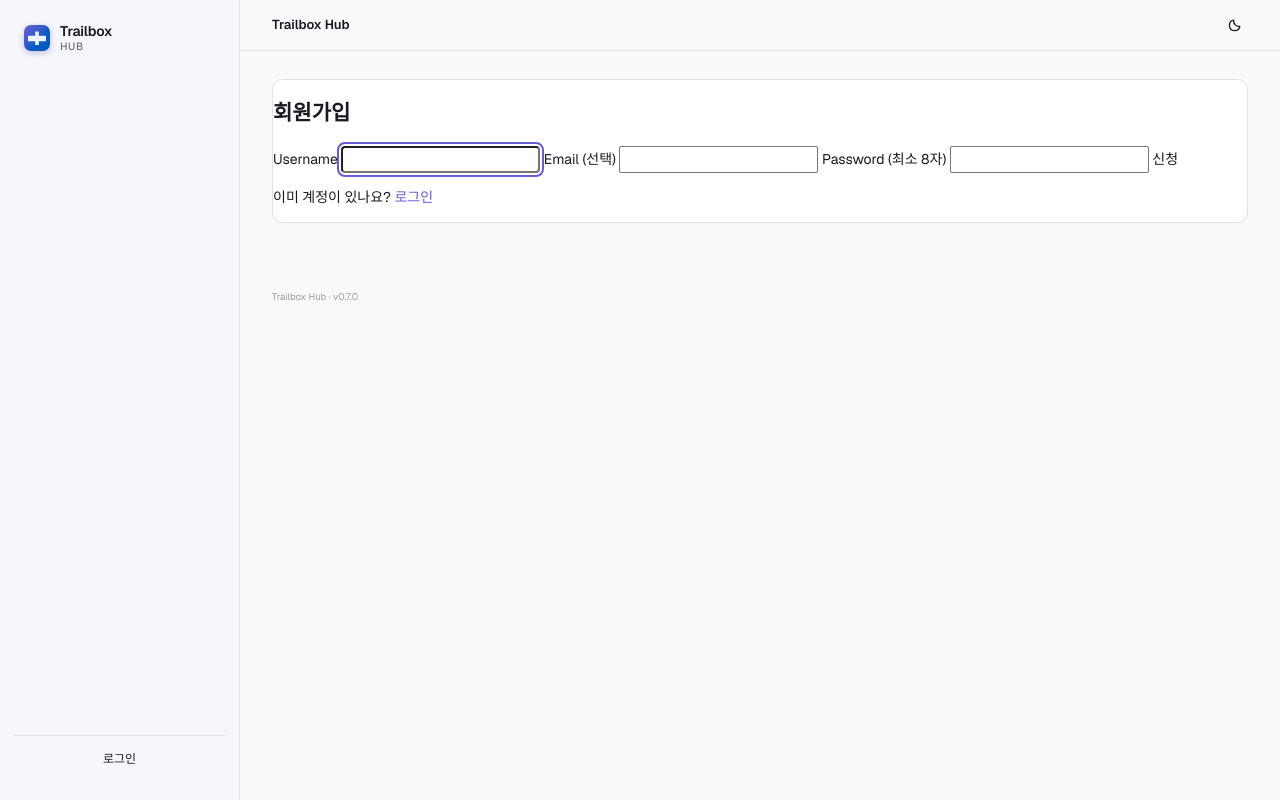
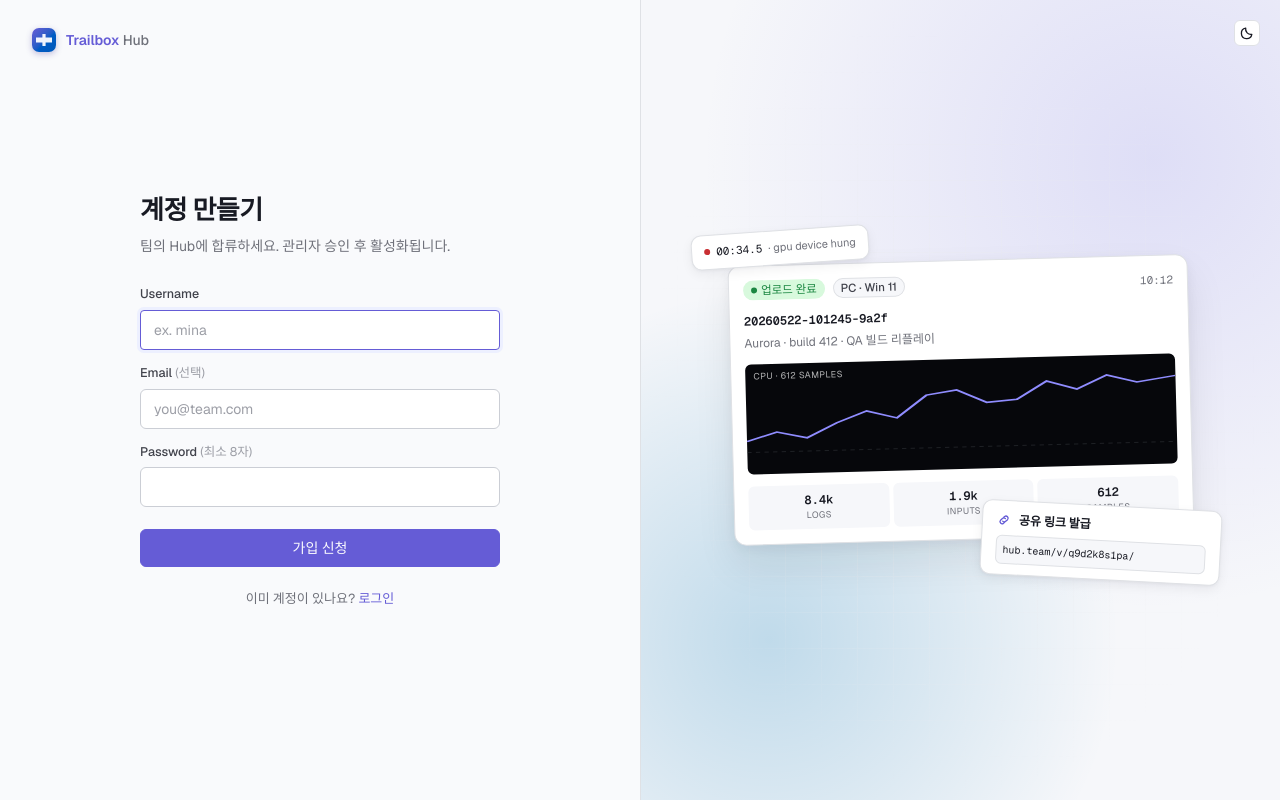
Before and after one commit to hgkim0105/trailbox, a FastAPI app: page /register in a window 1280 px wide. Run offline with FastAPI, Linux system fonts and the light colour scheme; some libraries are stand-ins or nearby versions.

Commit message:
feat(hub): rewrite login + register on the new auth shell
Two-column auth layout per design handoff:
- Left: 360px form with brand mark, H1, subtitle, large inputs, primary
  button. Login uses 'username + password', Register adds optional email
  and shows the 'pending approval' success panel after submit.
- Right: decorative visual — gradient + grid backdrop with three
  rotated floating cards (session preview, share link, event row),
  extracted into _auth_visual.html for reuse.

Floating-card markup was converted from the prototype's inline-styled
JSX into proper .auth-mock__* classes appended to app.css so the same
shape works under Jinja without inline-style sprawl.

Demo-mode info box and dead 'forgot password?' link from the prototype
intentionally omitted (no recovery flow exists yet — admin reset is via
/admin/users or the reset-password CLI subcommand).

Auth screens have no topbar, so a fixed-position theme toggle button is
rendered in the corner of each page.

Co-Authored-By: Claude Opus 4.7 <noreply@anthropic.com>

```diff
--- a/hub_server/static/app.css
+++ b/hub_server/static/app.css
@@ -1220,3 +1220,99 @@ input, select, textarea { font: inherit; color: inherit; }
 /* Focus a11y */
 :focus-visible { outline: 2px solid var(--accent); outline-offset: 2px; border-radius: 4px; }
 .btn:focus-visible { outline-offset: 1px; }
+
+/* ============================================================
+   Auth-shell decorative mock (floating preview cards)
+   Class-based version of the prototype's inline-styled JSX.
+   ============================================================ */
+.auth-mock__card {
+  background: var(--surface);
+  border: 1px solid var(--border);
+}
+.auth-mock__card--main {
+  border-radius: 12px;
+  padding: 14px;
+  box-shadow: var(--shadow-lg);
+  transform: rotate(-1.5deg);
+}
+.auth-mock__card--share {
+  position: absolute;
+  bottom: -40px;
+  right: -30px;
+  border-radius: 10px;
+  padding: 10px 14px;
+  box-shadow: var(--shadow-md);
+  transform: rotate(3deg);
+  width: 240px;
+}
+.auth-mock__card--event {
+  position: absolute;
+  top: -30px;
+  left: -40px;
+  border-radius: 10px;
+  padding: 8px 12px;
+  box-shadow: var(--shadow-md);
+  transform: rotate(-4deg);
+  font-size: 11px;
+  display: flex;
+  align-items: center;
+  gap: 6px;
+}
+.auth-mock__row {
+  display: flex;
+  align-items: center;
+  gap: 8px;
+  margin-bottom: 12px;
+}
+.auth-mock__time { margin-left: auto; font-size: 11px; color: var(--muted); }
+.auth-mock__id { font-size: 12px; color: var(--fg); margin-bottom: 4px; font-weight: 600; }
+.auth-mock__sub { font-size: 12px; color: var(--muted); margin-bottom: 12px; }
+.auth-mock__chart {
+  background: oklch(0.13 0.01 270);
+  border-radius: 6px;
+  height: 110px;
+  position: relative;
+  overflow: hidden;
+}
+.auth-mock__chart svg {
+  position: absolute;
+  inset: 0;
+  width: 100%;
+  height: 100%;
+}
+.auth-mock__chart-label {
+  position: absolute;
+  top: 6px;
+  left: 8px;
+  color: white;
+  font-size: 9px;
+  opacity: 0.7;
+  letter-spacing: 0.05em;
+  text-transform: uppercase;
+}
+.auth-mock__metrics {
+  display: flex;
+  gap: 4px;
+  margin-top: 12px;
+}
+.auth-mock__metric {
+  flex: 1;
+  text-align: center;
+  padding: 6px;
+  background: var(--surface-2);
+  border-radius: 6px;
+}
+.auth-mock__metric-value { font-weight: 600; font-size: 12px; }
+.auth-mock__metric-label {
+  font-size: 9px;
+  color: var(--muted);
+  letter-spacing: 0.05em;
+  text-transform: uppercase;
+}
+.auth-mock__event-dot {
+  width: 6px;
+  height: 6px;
+  border-radius: 50%;
+  background: var(--danger);
+  flex-shrink: 0;
+}
--- /dev/null
+++ b/hub_server/templates/_auth_visual.html
@@ -0,0 +1,54 @@
+<aside class="auth-shell__visual" aria-hidden="true">
+  <div class="auth-mock">
+    <div class="auth-mock__card auth-mock__card--main">
+      <div class="auth-mock__row">
+        <span class="badge badge--success"><span class="dot"></span>업로드 완료</span>
+        <span class="badge badge--neutral">PC · Win 11</span>
+        <span class="auth-mock__time mono">10:12</span>
+      </div>
+      <div class="auth-mock__id mono">20260522-101245-9a2f</div>
+      <div class="auth-mock__sub">Aurora · build 412 · QA 빌드 리플레이</div>
+
+      <div class="auth-mock__chart">
+        <svg viewBox="0 0 200 100" preserveAspectRatio="none">
+          <polyline points="0,70 14,62 28,68 42,55 56,45 70,52 84,32 98,28 112,40 126,38 140,22 154,30 168,18 182,25 200,20"
+                    fill="none" stroke="oklch(0.7 0.18 282)" stroke-width="1.4" />
+          <polyline points="0,80 200,80" stroke="oklch(0.3 0.01 270)" stroke-width="0.4" stroke-dasharray="2 2" />
+        </svg>
+        <span class="auth-mock__chart-label">CPU · 612 samples</span>
+      </div>
+
+      <div class="auth-mock__metrics">
+        <div class="auth-mock__metric">
+          <div class="auth-mock__metric-value mono">8.4k</div>
+          <div class="auth-mock__metric-label">Logs</div>
+        </div>
+        <div class="auth-mock__metric">
+          <div class="auth-mock__metric-value mono">1.9k</div>
+          <div class="auth-mock__metric-label">Inputs</div>
+        </div>
+        <div class="auth-mock__metric">
+          <div class="auth-mock__metric-value mono">612</div>
+          <div class="auth-mock__metric-label">Samples</div>
+        </div>
+      </div>
+    </div>
+
+    <div class="auth-mock__card auth-mock__card--share">
+      <div class="auth-mock__row" style="margin-bottom:6px">
+        <svg width="14" height="14" viewBox="0 0 16 16" fill="none" stroke="currentColor" stroke-width="1.5" stroke-linecap="round" stroke-linejoin="round" style="color:var(--accent)">
+          <path d="M6.5 9.5a2.5 2.5 0 0 0 3.5 0l2-2a2.5 2.5 0 0 0-3.5-3.5l-1 1"/>
+          <path d="M9.5 6.5a2.5 2.5 0 0 0-3.5 0l-2 2a2.5 2.5 0 0 0 3.5 3.5l1-1"/>
+        </svg>
+        <span style="font-size:12px;font-weight:600">공유 링크 발급</span>
+      </div>
+      <div class="code-block" style="font-size:10px;padding:6px">hub.team/v/q9d2k8s1pa/</div>
+    </div>
+
+    <div class="auth-mock__card auth-mock__card--event">
+      <span class="auth-mock__event-dot"></span>
+      <span class="mono">00:34.5</span>
+      <span style="color:var(--muted)">· gpu device hung</span>
+    </div>
+  </div>
+</aside>
--- a/hub_server/templates/register.html
+++ b/hub_server/templates/register.html
@@ -1,26 +1,74 @@
 {% extends "base.html" %}
 {% block title %}회원가입 · Trailbox Hub{% endblock %}
-{% block content %}
-<section class="card">
-  <h1>회원가입</h1>
-  {% if error %}<p class="error">{{ error }}</p>{% endif %}
+
+{% block body %}
+<div class="auth-shell">
+  <div class="auth-shell__form">
+    <a class="auth-shell__brand" href="/">
+      <div class="sidebar__brand-mark" style="width:24px;height:24px"></div>
+      <span>Trailbox <span style="color:var(--muted);font-weight:500">Hub</span></span>
+    </a>
+
+    <div class="auth-shell__form-inner">
       {% if pending %}
-    <p class="success">가입 신청을 접수했습니다. 관리자 승인 후 로그인할 수 있습니다.</p>
-    <p><a href="/login">로그인 페이지로</a></p>
+        <div style="text-align:center;padding:20px 0">
+          <div style="width:56px;height:56px;margin:0 auto 18px;border-radius:16px;background:var(--success-soft);display:flex;align-items:center;justify-content:center;color:var(--success)">
+            <svg width="26" height="26" viewBox="0 0 16 16" fill="none" stroke="currentColor" stroke-width="1.8" stroke-linecap="round" stroke-linejoin="round" aria-hidden="true">
+              <path d="M3.5 8.5 6.5 11.5 12.5 4.5"/>
+            </svg>
+          </div>
+          <h1>신청 접수됨</h1>
+          <p class="subtitle">관리자 승인을 기다리고 있어요. 승인이 완료되면 로그인할 수 있습니다.</p>
+          <div style="margin-top:16px">
+            <a class="btn btn--primary btn--lg" href="/login">로그인 페이지로</a>
+          </div>
+        </div>
       {% else %}
-    <form action="/register" method="post" class="stack">
-      <label>Username
-        <input name="username" required autofocus />
+        <h1>계정 만들기</h1>
+        <p class="subtitle">팀의 Hub에 합류하세요. 관리자 승인 후 활성화됩니다.</p>
+
+        {% if error %}
+          <div class="flash flash--error">{{ error }}</div>
+        {% endif %}
+
+        <form action="/register" method="post">
+          <div class="field">
+            <label class="field__label" for="reg-username">Username</label>
+            <input class="input input--lg" id="reg-username" name="username"
+                   required autofocus autocomplete="username" placeholder="ex. mina" />
+          </div>
+          <div class="field">
+            <label class="field__label" for="reg-email">
+              Email <span class="field__help--inline">(선택)</span>
             </label>
-      <label>Email <span class="muted">(선택)</span>
-        <input name="email" type="email" />
+            <input class="input input--lg" id="reg-email" name="email"
+                   type="email" autocomplete="email" placeholder="you@team.com" />
+          </div>
+          <div class="field">
+            <label class="field__label" for="reg-password">
+              Password <span class="field__help--inline">(최소 8자)</span>
             </label>
-      <label>Password <span class="muted">(최소 8자)</span>
-        <input name="password" type="password" required minlength="8" />
-      </label>
-      <button type="submit" class="primary">신청</button>
+            <input class="input input--lg" id="reg-password" name="password"
+                   type="password" required minlength="8" autocomplete="new-password" />
+          </div>
+          <button class="btn btn--primary btn--lg" type="submit">가입 신청</button>
         </form>
-    <p class="muted">이미 계정이 있나요? <a href="/login">로그인</a></p>
+
+        <div class="auth-foot">
+          이미 계정이 있나요? <a href="/login">로그인</a>
+        </div>
       {% endif %}
-</section>
+    </div>
+  </div>
+
+  {% include "_auth_visual.html" %}
+</div>
+
+<button class="btn btn--ghost btn--icon btn--sm" data-action="toggle-theme"
+        title="테마 전환" aria-label="테마 전환"
+        style="position:fixed;top:20px;right:20px;z-index:100;background:var(--surface);border:1px solid var(--border)">
+  <svg data-theme-icon viewBox="0 0 16 16" fill="none" stroke="currentColor"
+       stroke-width="1.5" stroke-linecap="round" stroke-linejoin="round"
+       width="16" height="16" aria-hidden="true"></svg>
+</button>
 {% endblock %}
```
Also changed, not shown: hub_server/templates/login.html (+49 -16 lines). Lines whose indentation alone changed are shown as unchanged.
